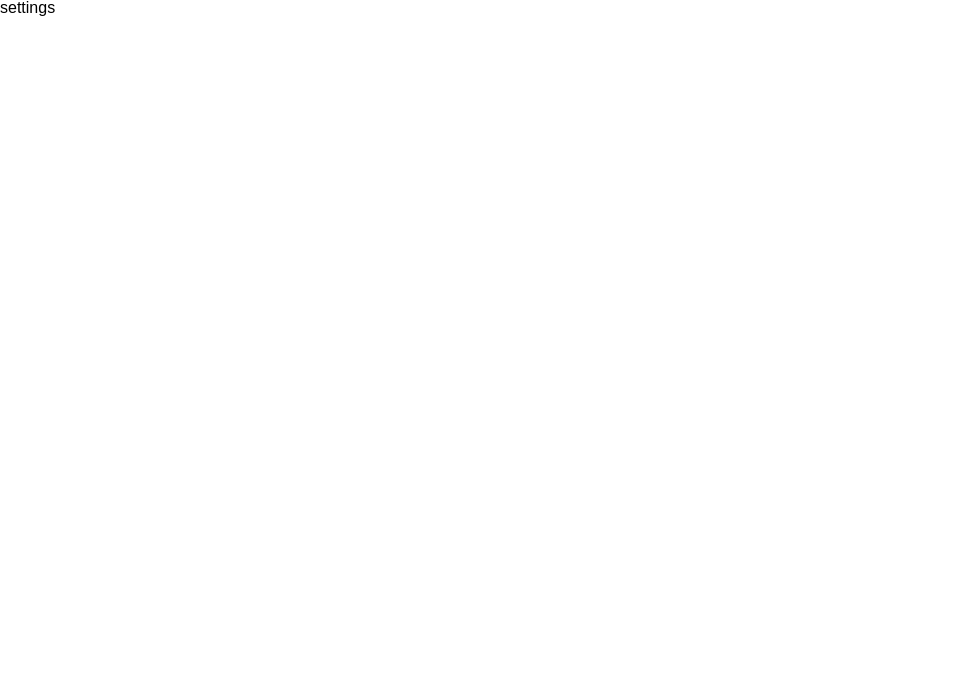
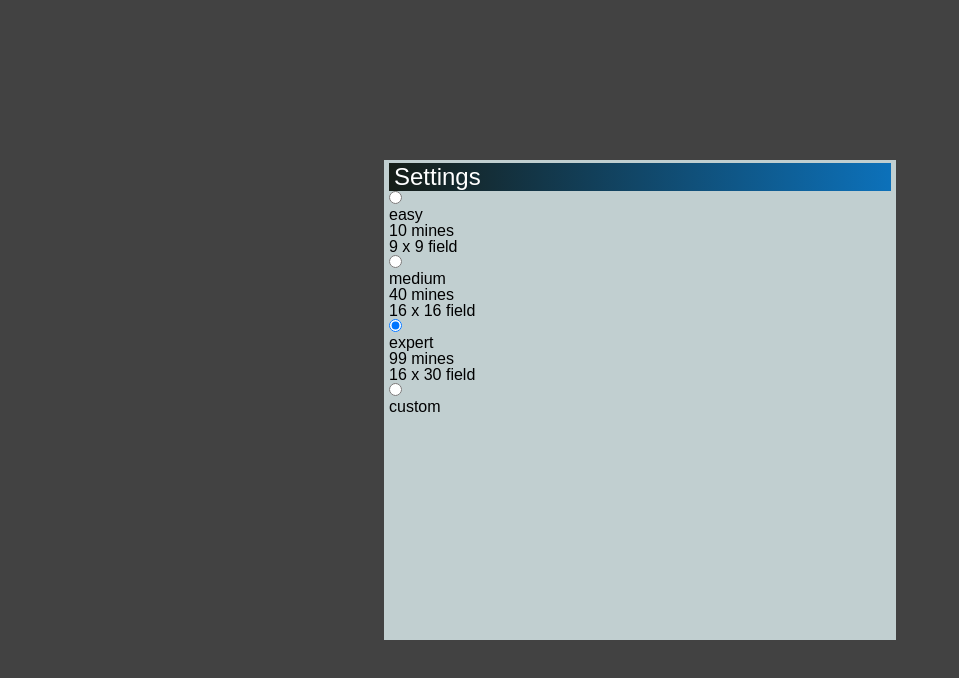
Before and after one commit to Dual1tyxd3v/minesweeper, a React (Vite) app: page / in a window 1280 px wide. Shown: the top 678 px of the page, without its empty margins (0-959 px from the left). Built offline with nearby package versions, Linux system fonts and the light colour scheme.

Commit message:
Added menu render --WIP

```diff
--- a/src/globalstyles.ts
+++ b/src/globalstyles.ts
@@ -1,6 +1,11 @@
 import { createGlobalStyle } from 'styled-components';
 
 const GlobalStyles = createGlobalStyle`
+:root {
+  --color-windows-bg: #c1cfd0;
+  --lg-border: linear-gradient(to right, #161d17, #0c71ba);
+}
+
 *,
 *::before,
 &::after {
@@ -17,6 +22,12 @@ body {
   font-size: 1.6rem;
   font-family: sans-serif;
   line-height: 1;
+  display: flex;
+  justify-content: center;
+  align-items: center;
+  width: 100vw;
+  height: 100vh;
+  background-color: #424242;
 }
 
 img, canvas {
--- a/src/pages/settings.tsx
+++ b/src/pages/settings.tsx
@@ -1,7 +1,27 @@
+import styled from 'styled-components';
+import Form from '../ui/form';
+
+const Wrapper = styled.div`
+  width: 40vw;
+  height: 60vh;
+  background-color: var(--color-windows-bg);
+  padding: 3px 5px;
+`;
+
+const Header = styled.h2`
+  background: var(--lg-border);
+  color: #fff;
+  padding: 2px 5px;
+  font-weight: 500;
+`;
+
 export default function Settings() {
   return (
-    <div>
-      settings
-    </div>
+    <Wrapper>
+      <Header>
+        Settings
+      </Header>
+      <Form />
+    </Wrapper>
   )
 }
--- /dev/null
+++ b/src/ui/difficultyField.tsx
@@ -0,0 +1,36 @@
+import styled from 'styled-components';
+import { ConfigField } from '../types';
+import { ChangeEvent } from 'react';
+
+const FormField = styled.div``;
+
+type DifficultyFieldProps = {
+  config: ConfigField;
+  currDifficulty: string;
+  radioBtnHandler: (e: ChangeEvent) => void;
+};
+
+export default function DifficultyField({
+  config,
+  currDifficulty,
+  radioBtnHandler,
+}: DifficultyFieldProps) {
+  const { rows, columns, mines, name } = config;
+  return (
+    <FormField>
+      <input
+        type="radio"
+        checked={currDifficulty === name}
+        value={name}
+        name="difficulty"
+        id={name}
+        onChange={radioBtnHandler}
+      />
+      <label htmlFor={name}>
+        <p>{name}</p>
+        <p>{typeof mines === 'number' && `${mines} mines`}</p>
+        <p>{typeof rows === 'number' && `${rows} x ${columns} field`}</p>
+      </label>
+    </FormField>
+  );
+}
--- /dev/null
+++ b/src/ui/form.tsx
@@ -0,0 +1,50 @@
+import { ChangeEvent, useCallback, useState } from 'react';
+import styled from 'styled-components';
+import { config } from '../utils/config';
+import DifficultyField from './difficultyField';
+
+const StyledForm = styled.form``;
+
+const CustomField = styled.div``;
+
+const FormField = styled.div``;
+
+export default function Form() {
+  const [difficulty, setDifficulty] = useState('expert');
+
+  const radioBtnHandler = useCallback((e: ChangeEvent) => {
+    const radioBtn = e.target as HTMLInputElement;
+    setDifficulty(radioBtn.value);
+  }, []);
+
+  const menuData = Object.entries(config);
+  console.log(menuData);
+  return (
+    <StyledForm>
+      {menuData.map((option, i) => (
+        <DifficultyField
+          key={`${i}_${option[1].name}`}
+          config={option[1]}
+          currDifficulty={difficulty}
+          radioBtnHandler={radioBtnHandler}
+        />
+      ))}
+      {difficulty === 'custom' && (
+        <CustomField>
+          <FormField>
+            <label htmlFor="height">Height</label>
+            <input type="number" name="height" id="height" />
+          </FormField>
+          <FormField>
+            <label htmlFor="width">Width</label>
+            <input type="number" name="width" id="width" />
+          </FormField>
+          <FormField>
+            <label htmlFor="mines">Mines amount</label>
+            <input type="number" name="mines" id="mines" />
+          </FormField>
+        </CustomField>
+      )}
+    </StyledForm>
+  );
+}
--- a/src/utils/config.ts
+++ b/src/utils/config.ts
@@ -3,15 +3,24 @@ export const config = {
     rows: 9,
     columns: 9,
     mines: 10,
+    name: 'easy'
   },
   medium: {
     rows: 16,
     columns: 16,
     mines: 40,
+    name: 'medium'
   },
   expert: {
     rows: 16,
     columns: 30,
     mines: 99,
+    name: 'expert'
+  },
+  custom: {
+    rows: [9, 24],
+    columns: [9, 30],
+    mines: [10, 668],
+    name: 'custom'
   },
 };
```
Also changed, not shown: src/types.ts (+7 -0 lines).
